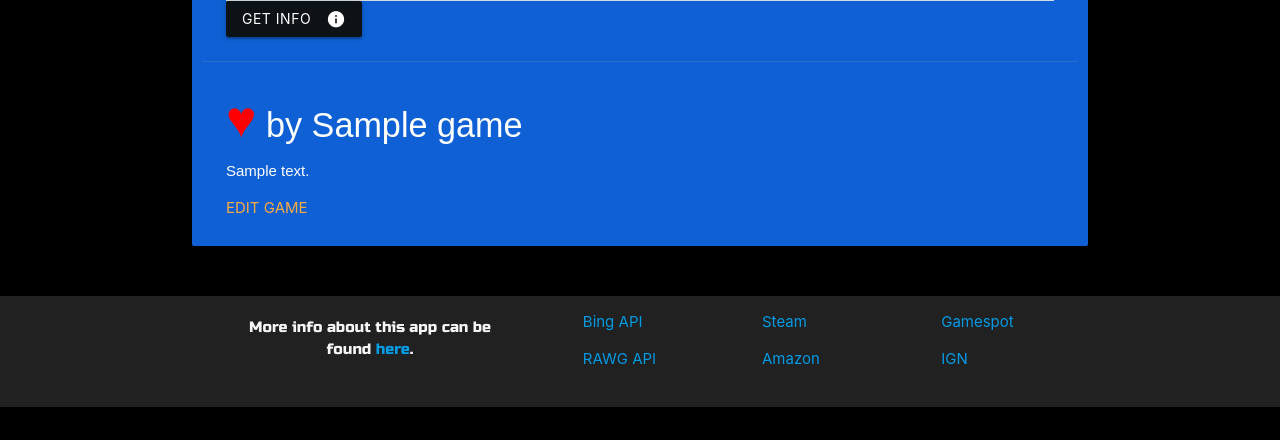
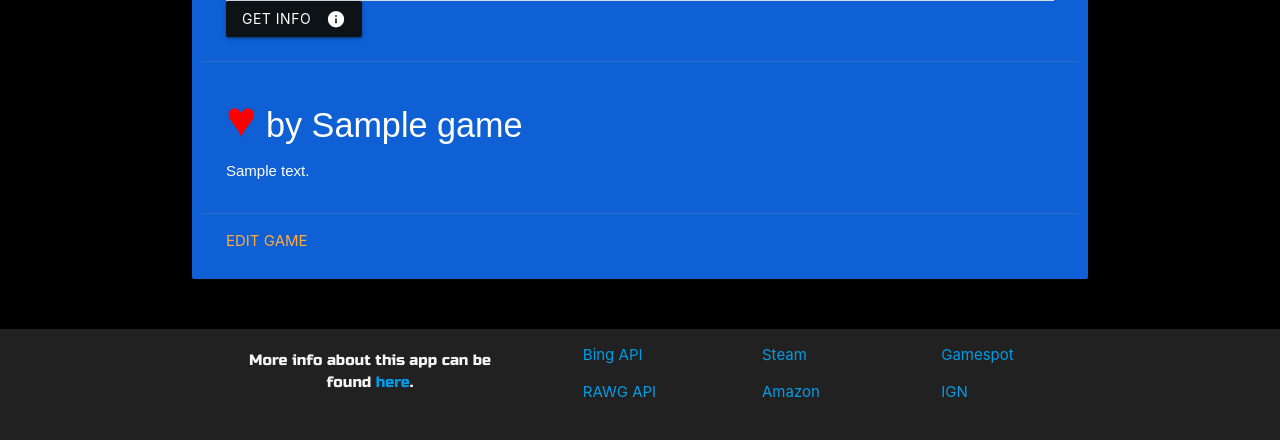
Before and after one commit to TR-1000/GameScraper, a Django app: page /favorites in a window 1280 px wide. Shown: the part 1363-1803 px from the top of the page. Before the commit the page ends 1770 px from the top, so only its background shows below. Run offline with Django 3.2, Linux system fonts and the light colour scheme; tables that the repository leaves empty hold one stand-in row (values such as "Sample post"); grey boxes marked "Sample" are stand-in pictures.

Commit message:
Updated favorites card

```diff
--- a/games/templates/favorites.html
+++ b/games/templates/favorites.html
@@ -45,6 +45,8 @@
             <h4><span style="font-size:150%;color:red;">&hearts;</span><span> by </span>{{game.name}}</h4>
             <p>{{game.comment}}</p>
           </div>
+        </div>
+        <div class="card-action">
           <a href="{% url 'update' game.id %}">Edit Game</a>
         </div>
       </div>
```
